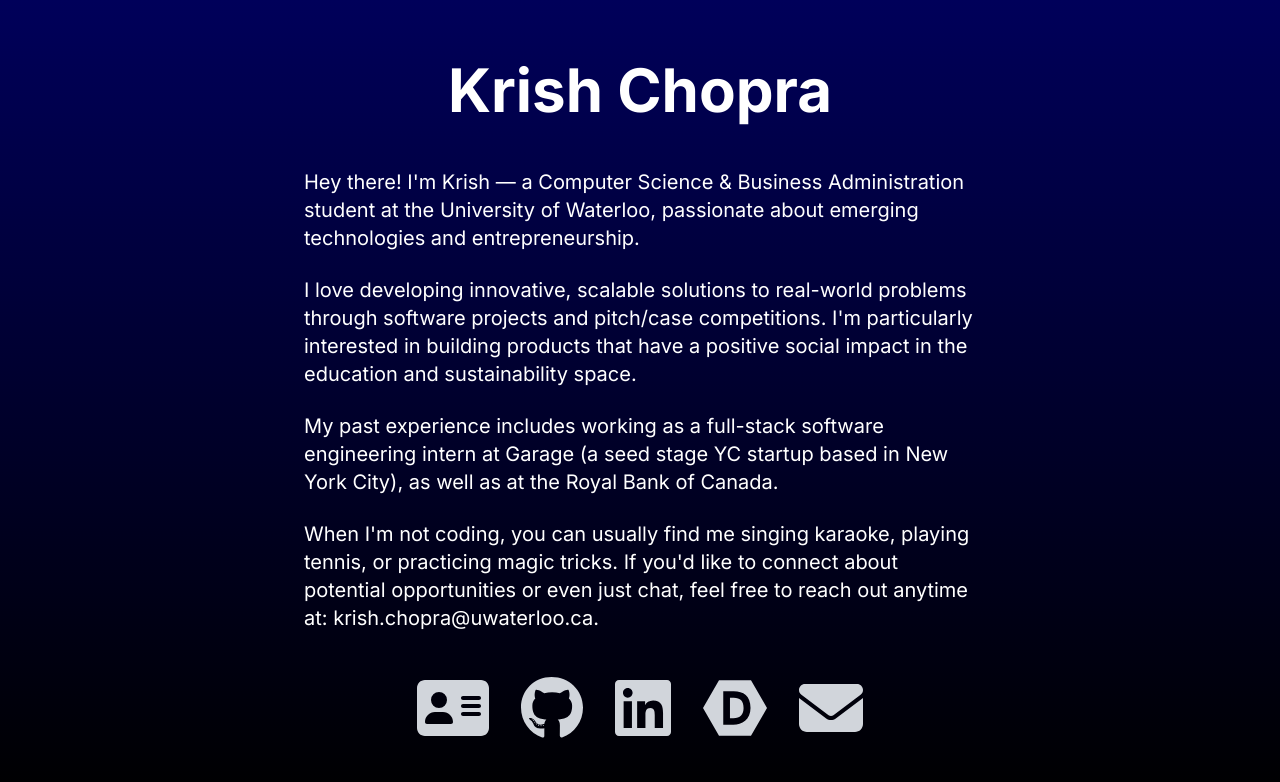
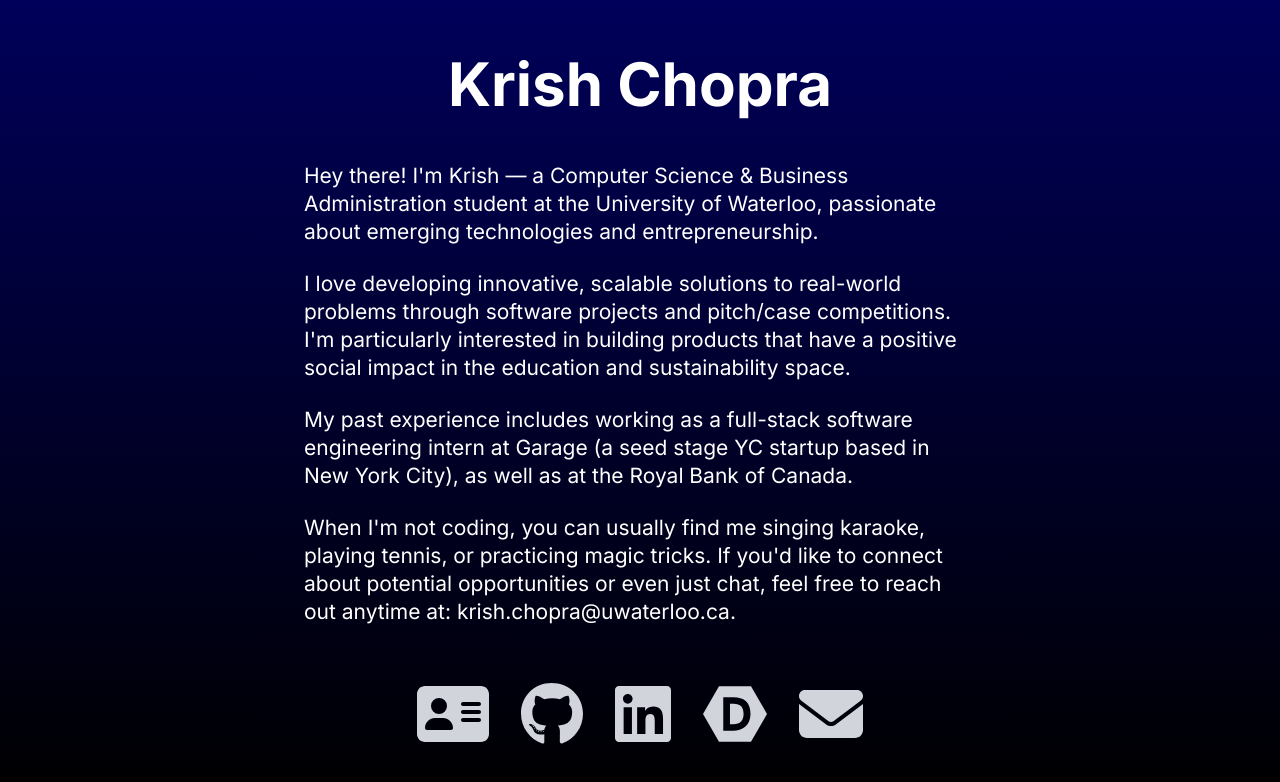
Before and after one commit to krishchopra/site, a Next.js app: page / in a window 1280 px wide. Shown: the top 782 px of the page. Built offline with nearby package versions, Linux system fonts and the light colour scheme.

Commit message:
resume update

```diff
--- a/app/page.tsx
+++ b/app/page.tsx
@@ -12,7 +12,7 @@
         <h1 className="text-5xl sm:text-6xl font-bold text-center">
           Krish Chopra
         </h1>
-        <p className="mb-4 pt-6 text-lg sm:text-[20px]">
+        <p className="mb-4 pt-6 text-lg sm:text-[21px]">
           Hey there! I&apos;m Krish — a Computer Science & Business
           Administration student at the {" "}
           <a
@@ -25,13 +25,13 @@
           </a>
           , passionate about emerging technologies and entrepreneurship.
         </p>
-        <p className="mb-6 text-lg sm:text-[20px]">
+        <p className="mb-6 text-lg sm:text-[21px]">
           I love developing innovative, scalable solutions to real-world
           problems through software projects and pitch/case competitions.
           I&apos;m particularly interested in building products that have a
           positive social impact in the education and sustainability space.
         </p>
-        <p className="mb-6 text-lg sm:text-[20px]">
+        <p className="mb-6 text-lg sm:text-[21px]">
           My past experience includes working as a full-stack software
           engineering intern at{" "}
           <a
@@ -53,7 +53,7 @@
           </a>
           .
         </p>
-        <p className="mb-6 text-lg sm:text-[20px]">
+        <p className="mb-6 text-lg sm:text-[21px]">
           When I&apos;m not coding, you can usually find me singing karaoke,
           playing tennis, or practicing magic tricks. If you&apos;d like to
           connect about potential opportunities or even just chat, feel free to
@@ -69,7 +69,7 @@
           .
         </p>
         <div
-          className="flex justify-center space-x-5 sm:space-x-8 pt-5"
+          className="flex justify-center space-x-5 sm:space-x-8 pt-8"
           style={{
             containerType: "inline-size",
             containerName: "icon-container",
```
